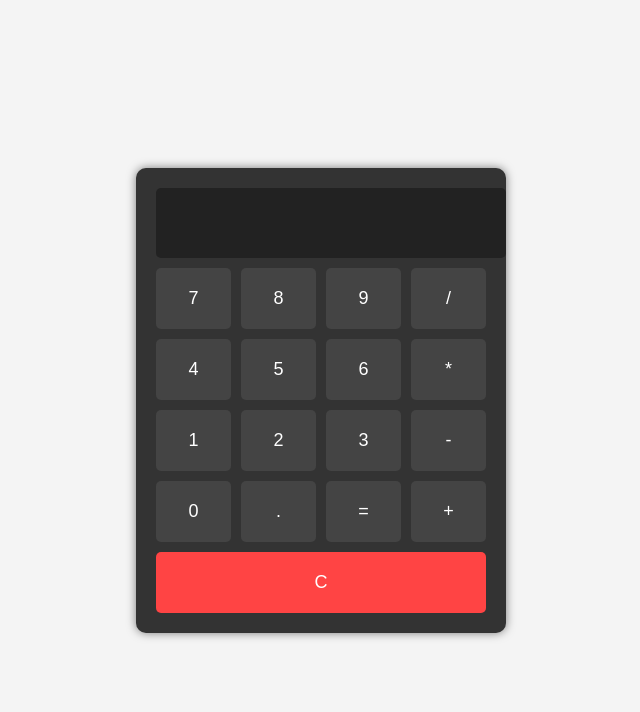
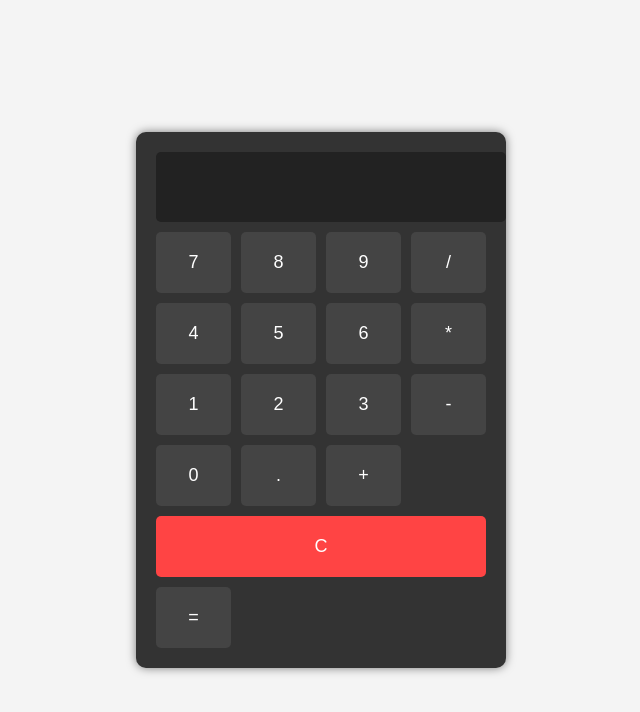
Before and after one commit to dracuito/dracalculator, a plain HTML site: page index.html in a window 1280 px wide. Shown: the whole page, without its empty margins (319-959 px from the left). Drawn offline with Linux system fonts and the light colour scheme.

Commit message:
updated the equal button

```diff
--- a/index.html
+++ b/index.html
@@ -24,9 +24,9 @@
       <button>-</button>
       <button>0</button>
       <button>.</button>
-      <button>=</button>
       <button>+</button>
       <button class="clear">C</button>
+      <button class="equal">=</button> <!-- Moved equal button here -->
     </div>
   </div>
   <script src="script.js"></script>
```
